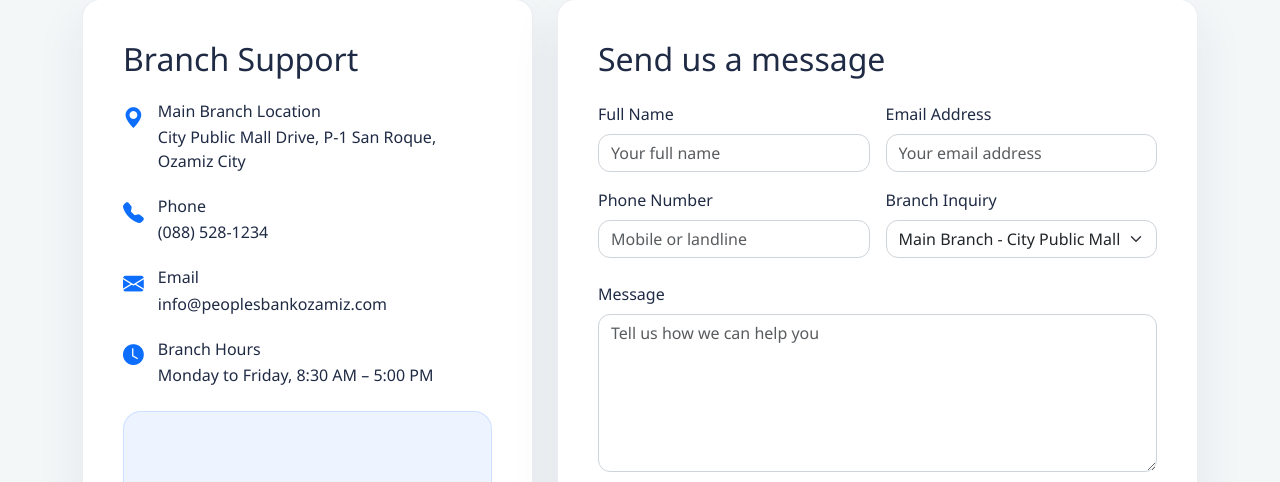
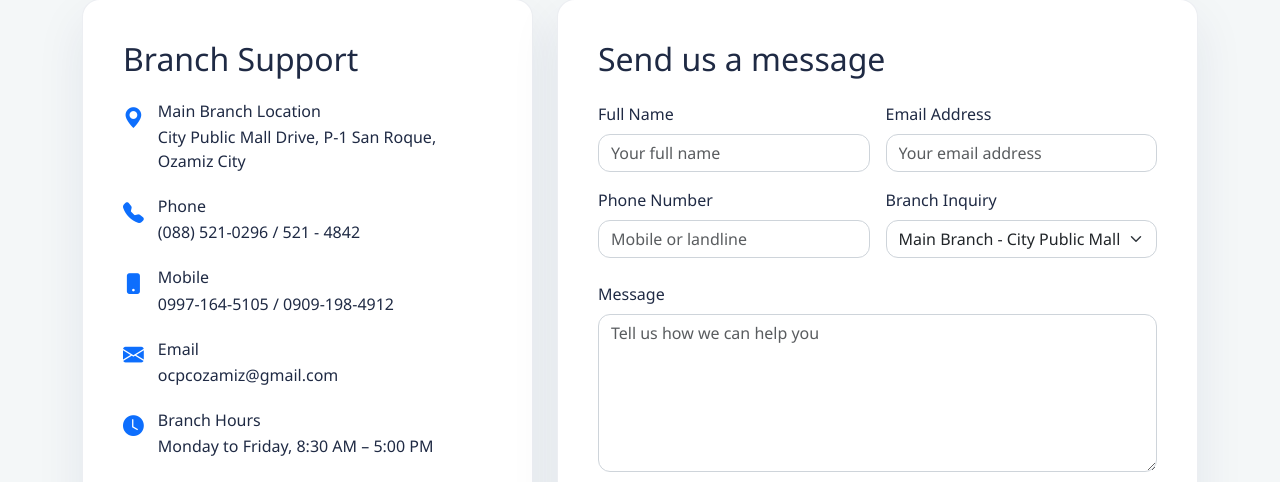
Before and after one commit to supremojubil/PeoplesBankCMS, a PHP site: page /contact.php in a window 1280 px wide. Shown: the part 556-1038 px from the top of the page. Run offline with PHP 8.4, Linux system fonts and the light colour scheme; a map, chart or similar area stays blank; some libraries are stand-ins or nearby versions.

Commit message:
contact update
Co-authored-by: Copilot <copilot@github.com>

```diff
--- a/contact.php
+++ b/contact.php
@@ -232,14 +232,21 @@ include_once 'db_function/db.php';
                         <i class="bi bi-telephone-fill"></i>
                         <div>
                             <h6 class="mb-1">Phone</h6>
-                            <p class="mb-0">(088) 528-1234</p>
+                            <p class="mb-0">(088) 521-0296 / 521 - 4842</p>
+                        </div>
+                    </div>
+                    <div class="contact-detail d-flex align-items-start">
+                        <i class="bi bi-phone-fill"></i>
+                        <div>
+                            <h6 class="mb-1">Mobile</h6>
+                            <p class="mb-0">0997-164-5105 / 0909-198-4912</p>
                         </div>
                     </div>
                     <div class="contact-detail d-flex align-items-start">
                         <i class="bi bi-envelope-fill"></i>
                         <div>
                             <h6 class="mb-1">Email</h6>
-                            <p class="mb-0">info@peoplesbankozamiz.com</p>
+                            <p class="mb-0">ocpcozamiz@gmail.com</p>
                         </div>
                     </div>
                     <div class="contact-detail d-flex align-items-start">
```
